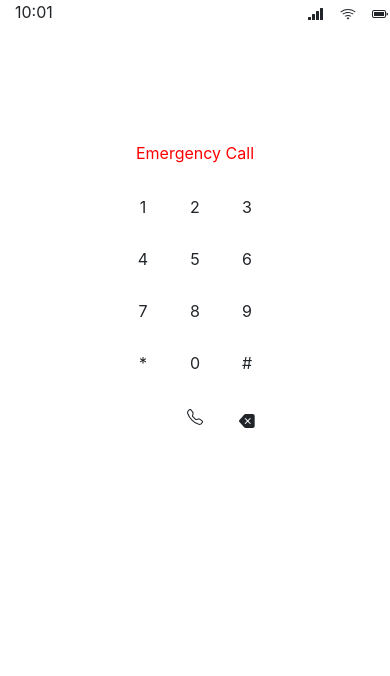
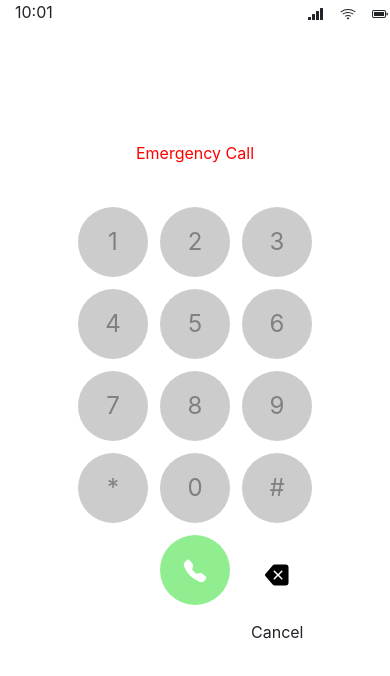
Before and after one commit to gordysmith/gordysmith.github.io, a plain HTML site: page index.html in a window 390 px wide. Drawn offline with nearby package versions, Linux system fonts and the light colour scheme.

Commit message:
Getting keypad to look more like iphone keypad

```diff
--- a/index.html
+++ b/index.html
@@ -30,7 +30,6 @@
   crossorigin="anonymous"></script>
 
 
-  <!-- <div class="screen"> -->
   <div class="container">
     <div class="row">
         <div class="col-9">10:01</div>
@@ -54,57 +53,57 @@
   <table class="center">
       <tr>
           <td>
-            <button class="btn" onclick="addNumber('1')">1</button>
+            <button class="button" onclick="addNumber('1')">1</button>
             <!-- <input type="button" value="1" onclick="addNumber(this.value)"> -->
           </td>
           <td>
-            <button class="btn" onclick="addNumber('2')">2</button>
+            <button class="button" onclick="addNumber('2')">2</button>
             <!-- <input type="button" value="2" onclick="addNumber(this.value)"> -->
           </td>
           <td>
-            <button class="btn" onclick="addNumber('3')">3</button>
+            <button class="button" onclick="addNumber('3')">3</button>
             <!-- <input type="button" value="3" onclick="addNumber(this.value)"> -->
           </td>
       </tr>
       <tr>
         <td>
-          <button class="btn" onclick="addNumber('4')">4</button>
+          <button class="button" onclick="addNumber('4')">4</button>
           <!-- <input type="button" value="4" onclick="addNumber(this.value)"> -->
         </td>
         <td>
-          <button class="btn" onclick="addNumber('5')">5</button>
+          <button class="button" onclick="addNumber('5')">5</button>
           <!-- <input type="button" value="5" onclick="addNumber(this.value)"> -->
         </td>
         <td>
-          <button class="btn" onclick="addNumber('6')">6</button>
+          <button class="button" onclick="addNumber('6')">6</button>
           <!-- <input type="button" value="6" onclick="addNumber(this.value)"> -->
         </td>
     </tr>
     <tr>
         <td>
-          <button class="btn" onclick="addNumber('7')">7</button>
+          <button class="button" onclick="addNumber('7')">7</button>
           <!-- <input type="button" value="7" onclick="addNumber(this.value)"> -->
         </td>
         <td>
-          <button class="btn" onclick="addNumber('8')">8</button>
+          <button class="button" onclick="addNumber('8')">8</button>
           <!-- <input type="button" value="8" onclick="addNumber(this.value)"> -->
         </td>
         <td>
-          <button class="btn" onclick="addNumber('9')">9</button>
+          <button class="button" onclick="addNumber('9')">9</button>
           <!-- <input type="button" value="9" onclick="addNumber(this.value)"> -->
         </td>
     </tr>
     <tr>
         <td>
-          <button class="btn" onclick="addNumber('*')">*</button>
+          <button class="button" onclick="addNumber('*')">*</button>
             <!-- <input type="button" value="*"> -->
         </td>
         <td>
-          <button class="btn" onclick="addNumber('0')">0</button>
+          <button class="button" onclick="addNumber('0')">0</button>
             <!-- <input type="button" value="0" onclick="addNumber(this.value)"> -->
         </td>
         <td>
-          <button class="btn" onclick="addNumber('#')">#</button>
+          <button class="button" onclick="addNumber('#')">#</button>
             <!-- <input type="button" value="#"> -->
         </td>
     </tr>
@@ -114,15 +113,15 @@
         <td>
           <label>
             <!-- <input type="button" onclick="makeCall()"> -->
-            <button class="btn" id="callButton" onclick="makeCall()">
-            <svg width="1em" height="1em" viewBox="0 0 16 16" class="bi bi-telephone" fill="currentColor" xmlns="http://www.w3.org/2000/svg">
-              <path fill-rule="evenodd" d="M3.654 1.328a.678.678 0 0 0-1.015-.063L1.605 2.3c-.483.484-.661 1.169-.45 1.77a17.568 17.568 0 0 0 4.168 6.608 17.569 17.569 0 0 0 6.608 4.168c.601.211 1.286.033 1.77-.45l1.034-1.034a.678.678 0 0 0-.063-1.015l-2.307-1.794a.678.678 0 0 0-.58-.122l-2.19.547a1.745 1.745 0 0 1-1.657-.459L5.482 8.062a1.745 1.745 0 0 1-.46-1.657l.548-2.19a.678.678 0 0 0-.122-.58L3.654 1.328zM1.884.511a1.745 1.745 0 0 1 2.612.163L6.29 2.98c.329.423.445.974.315 1.494l-.547 2.19a.678.678 0 0 0 .178.643l2.457 2.457a.678.678 0 0 0 .644.178l2.189-.547a1.745 1.745 0 0 1 1.494.315l2.306 1.794c.829.645.905 1.87.163 2.611l-1.034 1.034c-.74.74-1.846 1.065-2.877.702a18.634 18.634 0 0 1-7.01-4.42 18.634 18.634 0 0 1-4.42-7.009c-.362-1.03-.037-2.137.703-2.877L1.885.511z"/>
-            </svg>
+            <button class="callButton" onclick="makeCall()">
+              <svg width="1em" height="1em" viewBox="0 0 16 16" class="bi bi-telephone-fill" fill="white" xmlns="http://www.w3.org/2000/svg">
+                <path fill-rule="evenodd" d="M2.267.98a1.636 1.636 0 0 1 2.448.152l1.681 2.162c.309.396.418.913.296 1.4l-.513 2.053a.636.636 0 0 0 .167.604L8.65 9.654a.636.636 0 0 0 .604.167l2.052-.513a1.636 1.636 0 0 1 1.401.296l2.162 1.681c.777.604.849 1.753.153 2.448l-.97.97c-.693.693-1.73.998-2.697.658a17.47 17.47 0 0 1-6.571-4.144A17.47 17.47 0 0 1 .639 4.646c-.34-.967-.035-2.004.658-2.698l.97-.969z"/>
+              </svg>
           </button>
           <!-- </label> -->
         </td>
         <td>
-          <button class="btn" onclick="deleteDigit()">
+          <button class="backspaceButton" onclick="deleteDigit()">
             <svg width="1em" height="1em" viewBox="0 0 16 16" class="bi bi-backspace-fill" fill="currentColor" xmlns="http://www.w3.org/2000/svg">
               <path fill-rule="evenodd" d="M15.683 3a2 2 0 0 0-2-2h-7.08a2 2 0 0 0-1.519.698L.241 7.35a1 1 0 0 0 0 1.302l4.843 5.65A2 2 0 0 0 6.603 15h7.08a2 2 0 0 0 2-2V3zM5.829 5.854a.5.5 0 1 1 .707-.708l2.147 2.147 2.146-2.147a.5.5 0 1 1 .707.708L9.39 8l2.146 2.146a.5.5 0 0 1-.707.708L8.683 8.707l-2.147 2.147a.5.5 0 0 1-.707-.708L7.976 8 5.829 5.854z"/>
             </svg>
@@ -130,7 +129,14 @@
             <!-- <input type="button" value="$" onclick="deleteDigit()"> -->
         </td>
     </tr>
+    <tr>
+      <td></td>
+      <td></td>
+      <td style="padding-left: 15px;">Cancel</td>
+    </tr>
   </table>
-<!-- </div> -->
+  <!-- <div class="container">
+
+  </div> -->
 </body>
 </html>
--- a/style.css
+++ b/style.css
@@ -7,35 +7,53 @@ p {
     margin-right: auto;
   }
 
-.screen {
-margin: 0 auto;
-width: 100%;
-height: 100%;
-background-color: #eee;
-border-radius: 5px;
-}
-
 .displayNumber {
     margin-top: 30%;
 }
 
-.btn {
+.button {
+    border-radius: 100%;
+    border: black;
+    margin: 5px 5px 5px 5px;
+    padding: auto;
+    width: 70px;
+    height: 70px;
+    font-size: 24px;
+    background-color: #ccc;
+    color: grey;
+}
+
+.callButton {
+    border-radius: 100%;
+    border: black;
+    margin: 5px 5px 5px 5px;
+    padding: auto;
+    width: 70px;
+    height: 70px;
+    font-size: 24px;
+    background-color: lightgreen;
+}
+
+.backspaceButton{
     border-radius: 100%;
     border: none;
-    padding-bottom: 10px;
-    width: 50px;
-    height: 50px;
+    margin: 5px 5px 5px 5px;
+    padding: auto;
+    width: 70px;
+    height: 70px;
     font-size: 24px;
-    background-color: #ccc
+    background-color: transparent;
 }
 
-
-
 body {
-    /* width: 320px; */
     font: 12pt Helvetica, sans-serif;
 }
 
 #emergencyCall{
     color: red;
+    padding-bottom: 20px;
 }
+
+#phoneNumber{
+    font-size: 30px;
+}
```
